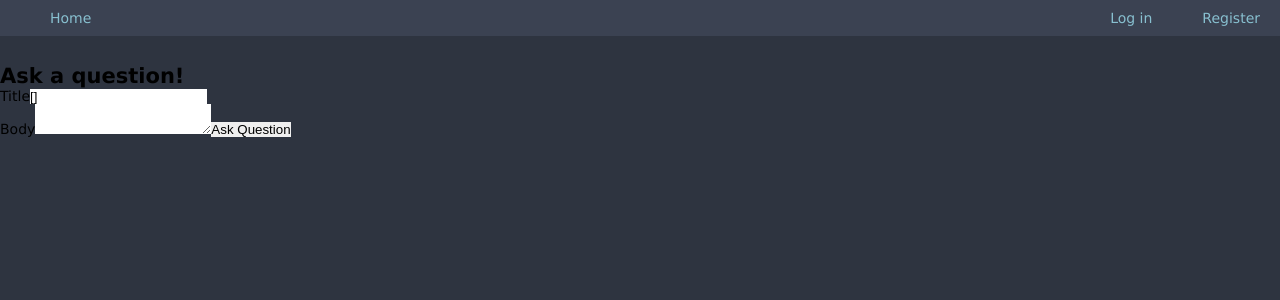
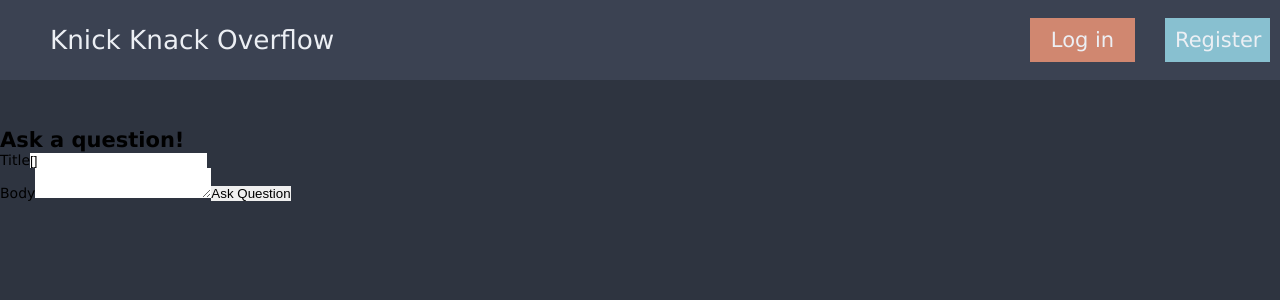
Before and after one commit to cra88y/knick-knack-overflow, a Node server app: template views/question-create.pug in a window 1280 px wide. Shown: the top 300 px of the page. Run offline with Node 20, Linux system fonts and the light colour scheme; the template is opened without the code that fills it, so the values that code supplies are empty; some libraries are stand-ins or nearby versions.

Commit message:
index styling

```diff
--- a/public/stylesheets/reset.css
+++ b/public/stylesheets/reset.css
@@ -1,7 +1,7 @@
 body {
   background-color: #2e3440;
   font: 14px "Lucida Grande", Helvetica, Arial, sans-serif;
-  margin-top: 5%;
+  margin-top: 10%;
 }
 
 a {
@@ -34,9 +34,6 @@ h1 {
 ul li {
   margin-left: 30px;
   list-style: none;
-}
-.questions-container {
-  /* margin-top: 100px; */
 }
 
 .question-card {
@@ -71,19 +68,62 @@ ul li {
   width: 100%;
   background-color: #3b4252;
   display: flex;
-  padding: 10px;
+  /* padding: 15px; */
+  height: 80px;
   margin: 0;
   list-style-type: none;
   justify-content: space-between;
+  align-items: center;
+  padding: 10px;
+}
+
+#navBar > * > * {
+  font-size: 1.5em;
 }
 
 .navLink {
   text-decoration: none;
   padding: 10px;
+  height: auto;
+}
+.navLink:hover {
+  filter: brightness(110%);
 }
 
 .navRight {
+  align-items: center;
   display: flex;
   list-style-type: none;
   justify-content: space-around;
 }
+.navLeft {
+  align-items: center;
+  display: flex;
+  list-style-type: none;
+  justify-content: space-around;
+}
+.logout-btn {
+  background-color: #bf616a;
+  color: #eceff4;
+  width: 5em;
+  text-align: center;
+  cursor: pointer;
+}
+.login-btn {
+  background-color: #d08770;
+  color: #eceff4;
+  display: block;
+  width: 5em;
+  text-align: center;
+}
+.register-btn {
+  background-color: #88c0d0;
+  color: #eceff4;
+  display: block;
+  width: 5em;
+  text-align: center;
+}
+.navTitle {
+  color: #eceff4;
+  font-size: 1.25em;
+}
--- a/views/layout.pug
+++ b/views/layout.pug
@@ -6,21 +6,22 @@ html
         link(rel='stylesheet' href='/stylesheets/reset.css')
   body
     ul(id='navBar')
-      li
-        a(href="/" class="navLink") Home
+      ul(class="navLeft")
+        li
+          a(href="/" class="navLink navTitle") Knick Knack Overflow
       if locals.authenticated
         ul(class="navRight")
-          li
-            form(action='/users/logout' method='post')
-              button(class="navLink") Logout
           li
             a(href=`/users/${user.id}` class="navLink") Profile
           li
             a(href="/questions/new" class="navLink") Ask a question!
+          li
+            form(action='/users/logout' method='post')
+              button(class="navLink logout-btn") Logout
       else
         ul(class="navRight")
           li
-            a(href="/users/login" class="navLink") Log in
+            a(href="/users/login" class="navLink login-btn") Log in
           li
-            a(href="/users/register" class="navLink") Register
+            a(href="/users/register" class="navLink register-btn") Register
     block content
```
